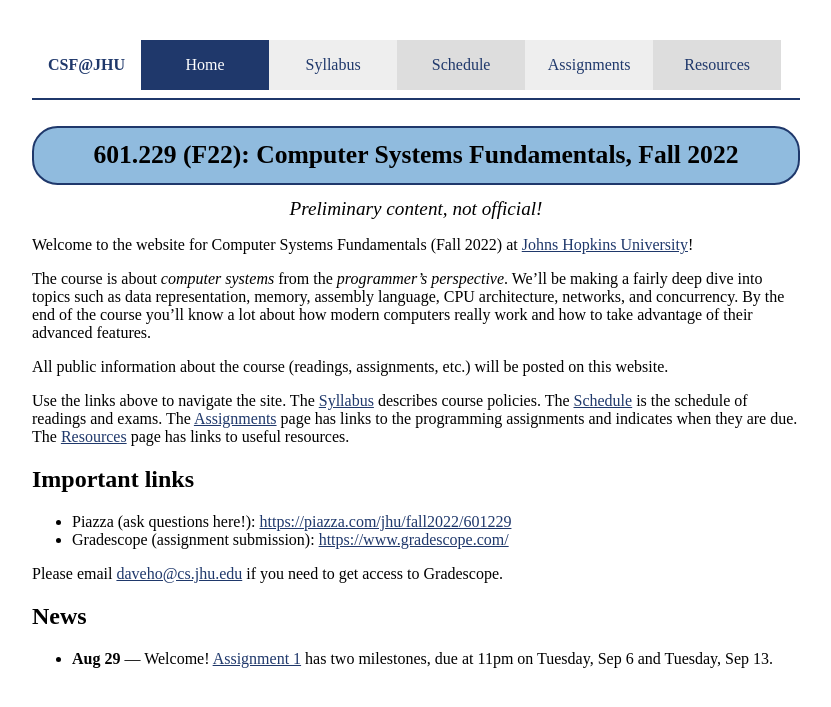
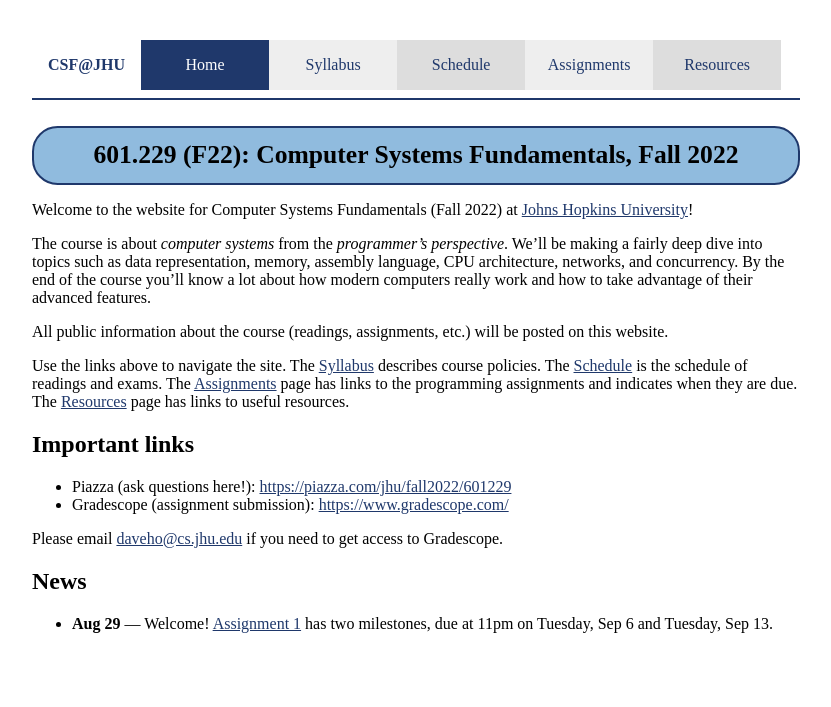
Before and after one commit to jhucsf/fall2022, a Jekyll site: the page built from index.md, in a window 1280 px wide. Shown: the top 707 px of the page, without its empty margins (224-1055 px from the left). Built offline with Jekyll 4.4.1, drawn with Linux system fonts in a browser that asks for light colours.

Commit message:
make official

```diff
--- a/_layouts/default.html
+++ b/_layouts/default.html
@@ -27,10 +27,6 @@
 
     <div id="pageTitle">{{site.coursename}}: {{page.title}}</div>
 
-    <div style="font-size:120%; text-align: center;">
-      <i>Preliminary content, not official!</i>
-    </div>
-
     {{content}}
 
     <div id="footer"></div>
```
